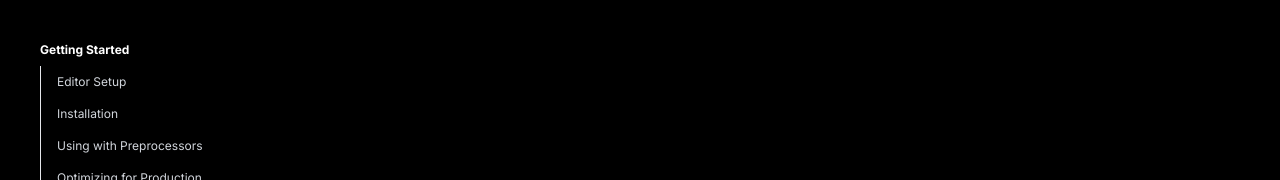
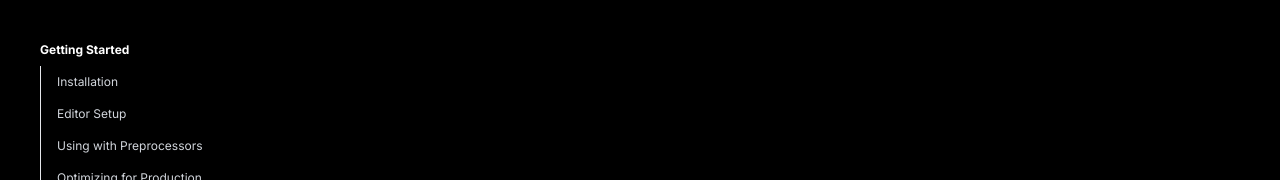
Before and after one commit to mohammadsarraf/next_template_1, a Next.js app: page / in a window 1280 px wide. Shown: the part 161-341 px from the top of the page. Built offline with nearby package versions, Linux system fonts and the light colour scheme.

Commit message:
small fix

```diff
--- a/data.json
+++ b/data.json
@@ -3,25 +3,24 @@
         "Topic": "Getting Started",
         "key": "Getting Started",
         "Children": [
-            { "key": "2", "value": "Editor Setup", "content": "yepppppp" },
-            { "key": "1", "value": "Installation", "content": "Yoooo this is actually working!" },
-
-            { "key": "3", "value": "Using with Preprocessors", "content": "Hello3" },
-            { "key": "4", "value": "Optimizing for Production", "content": "Hello4" },
-            { "key": "5", "value": "Browser Support", "content": "Hello5" },
-            { "key": "6", "value": "Upgrade Guide", "content": "Hello6" }
+            { "key": "Installation", "value": "Installation", "content": " Yoooo this is actually working!" },
+            { "key": "Editor%20Setup", "value": "Editor Setup", "content": "yepppppp" },
+            { "key": "Using%20with%20Preprocessors", "value": "Using with Preprocessors", "content": "Hello3" },
+            { "key": "Optimizing%20for%20Production", "value": "Optimizing for Production", "content": "Hello4" },
+            { "key": "Browser%20Support", "value": "Browser Support", "content": "Hello5" },
+            { "key": "Upgrade%20Guide", "value": "Upgrade Guide", "content": "Hello6" }
         ]
     },
     {
         "Topic": "Core Concepts",
         "key": "Core Concepts",
         "Children": [
-            { "key": "1", "value": "Utility-First Fundamentals", "content": "Hello1" },
-            { "key": "2", "value": "Handling Hover, Focus, and Other States", "content": "Hello1" },
-            { "key": "3", "value": "Responsive Design", "content": "Hello1" },
-            { "key": "4", "value": "Dark Mode", "content": "Hello1" },
-            { "key": "5", "value": "Adding Custom Styles", "content": "Hello1" },
-            { "key": "6", "value": "Functions & Directives", "content": "Hello1" }
+            { "key": "Utility-First%20Fundamentals", "value": "Utility-First Fundamentals", "content": "Hello1" },
+            { "key": "Handling%20Hover%2C%20Focus%2C%20and%20Other%20States", "value": "Handling Hover, Focus, and Other States", "content": "Hello2" },
+            { "key": "Responsive%20Design", "value": "Responsive Design", "content": "Hello1" },
+            { "key": "Dark%20Mode", "value": "Dark Mode", "content": "Hello1" },
+            { "key": "Adding%20Custom%20Styles", "value": "Adding Custom Styles", "content": "Hello1" },
+            { "key": "Functions%20%26%20Directives", "value": "Functions & Directives", "content": "Hello1" }
         ]
     },
     {
--- a/src/app/docs/[slug]/page.tsx
+++ b/src/app/docs/[slug]/page.tsx
@@ -16,20 +16,19 @@ function getContentByChildName(childName: string) {
     // Loop through the jsonData to find the child with the matching name
     for (const topic of jsonData) {
         for (const child of topic.Children) {
-            if (child.value === childName) {
+            // console.log(child)
+            if (child.key === childName) {
                 // Return the content of the matching child
                 return child.content;
             }
         }
     }
-
-    // Return a message if the child name is not found
-    return 'Child not found';
+    return "Child not found"
 }
-
 export default function docPage({ params }: Props) {
     return (
         <>
+            {console.log(params.slug)}
             <div className="flex flex-col h-screen ">
                 <Navbar />
                 <ChildPage
```
